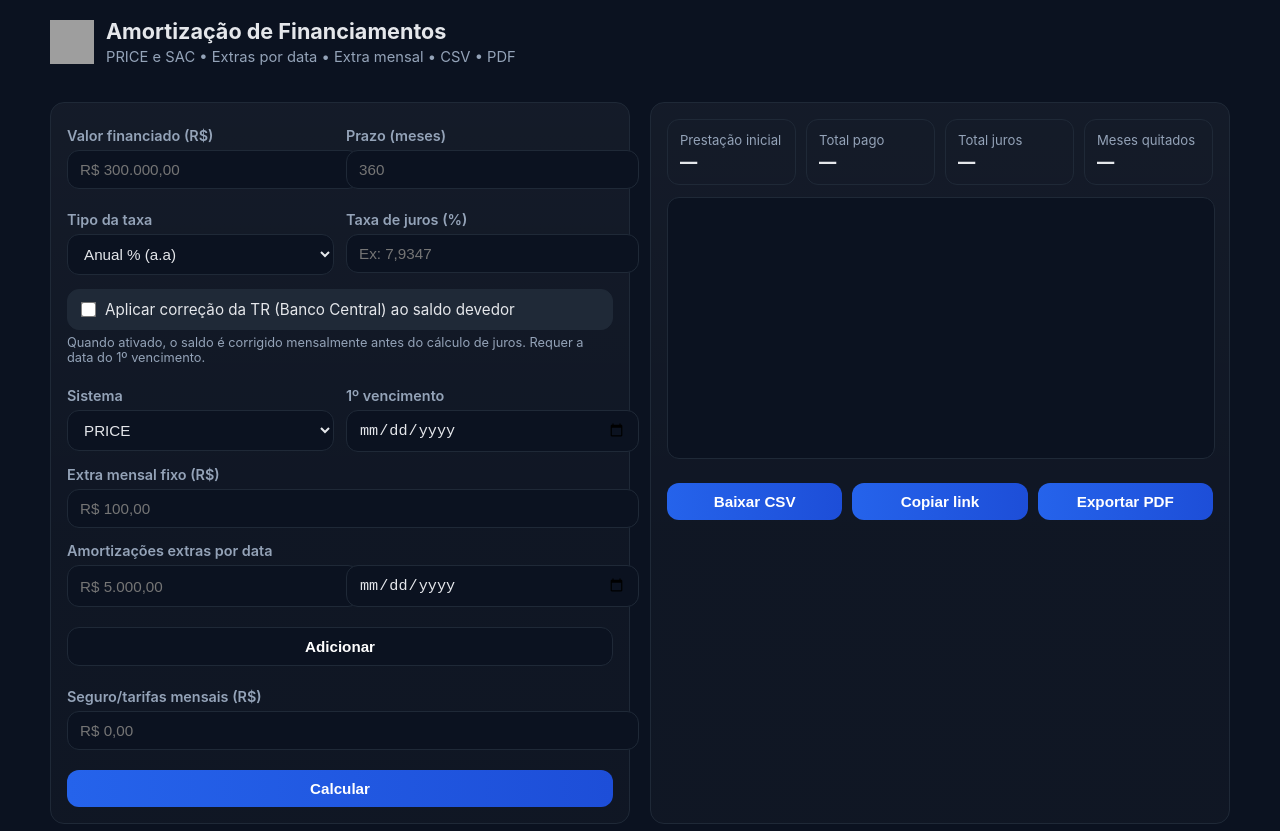
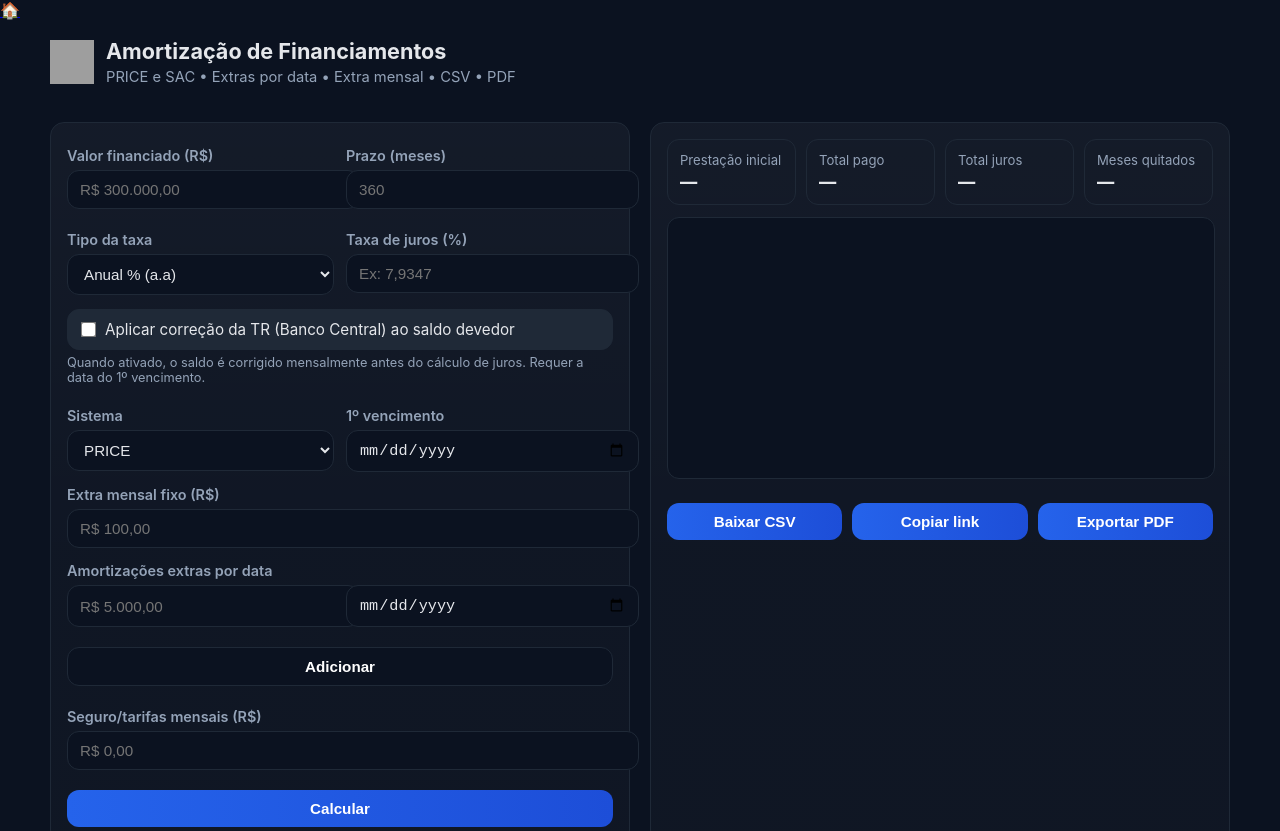
Before and after one commit to adeniltonvanucci-cmyk/simplao-invest, a plain HTML site: page amortizacao.html in a window 1280 px wide. Shown: the top 831 px of the page. Drawn offline with Linux system fonts and the light colour scheme; grey boxes are pictures that could not be loaded.

Commit message:
Update amortizacao.html

```diff
--- a/amortizacao.html
+++ b/amortizacao.html
@@ -107,7 +107,7 @@
 </head>
 
 <body>
-
+<a href="index.html" class="btn-home-floating" aria-label="Voltar para a página inicial">🏠</a>
 <header class="container header">
   <div class="brand">
     <img class="logo" src="https://cdn.jsdelivr.net/gh/twitter/twemoji@14.0.2/assets/svg/1f4b0.svg">
```
